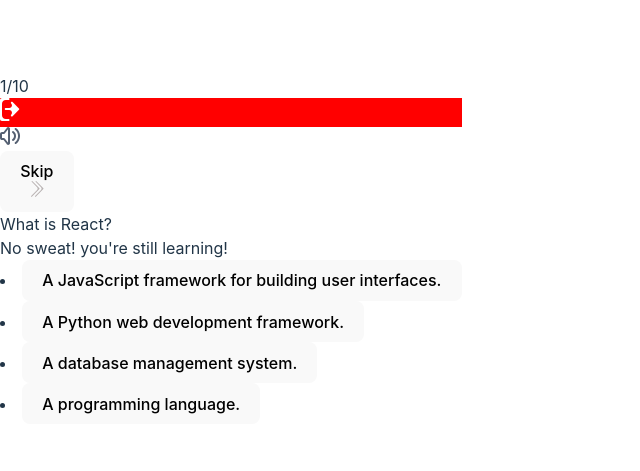
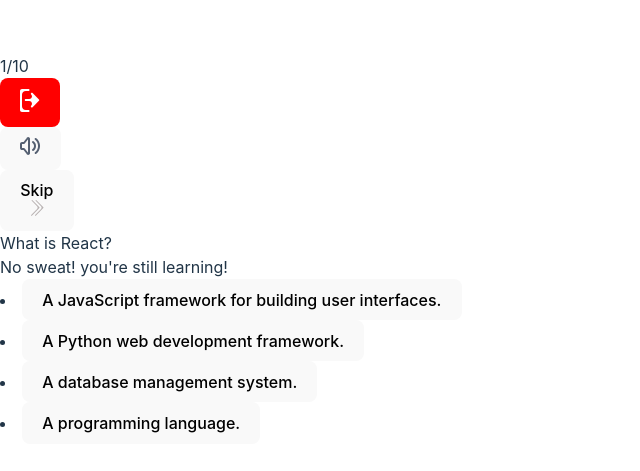
Before and after one commit to ilorez/QCM, a React (Vite) app: page /QCM in a window 1280 px wide. Shown: the part 151-622 px from the top of the page, without its empty margins (0-640 px from the left). Built offline with nearby package versions, Linux system fonts and the light colour scheme.

Commit message:
start styling

```diff
--- a/src/pages/mainQcm.css
+++ b/src/pages/mainQcm.css
@@ -1,3 +1,3 @@
-.quiteNutton {
+.quiteNuttonButton {
     background-color: red;
 }
--- a/src/pages/mainQcm.jsx
+++ b/src/pages/mainQcm.jsx
@@ -16,8 +16,8 @@
 
 function QcmActions() {
   const { getQuestion, setCorrectness, correctnessAnswers, incrementQuestionNum, questionNum } = useStore();
-  const playSound = (questionIndex, choiceIndex) => {
-    console.log("playing: " + questionIndex + " => " + choiceIndex)
+  const playSound = (questionIndex) => {
+    console.log("playing: " + questionIndex)
   }
   const volumeIcon = `<svg width="21" height="18" viewBox="0 0 21 18" fill="none" xmlns="http://www.w3.org/2000/svg">
   <path d="M13 5C13.621 5.46574 14.125 6.06966 14.4721 6.76394C14.8193 7.45821 15 8.22378 15 9C15 9.77623 14.8193 10.5418 14.4721 11.2361C14.125 11.9303 13.621 12.5343 13 13M15.7 2C16.744 2.84365 17.586 3.91013 18.1645 5.12132C18.7429 6.33252 19.0431 7.65776 19.0431 9C19.0431 10.3422 18.7429 11.6675 18.1645 12.8787C17.586 14.0899 16.744 15.1564 15.7 16M4 12H2C1.73478 12 1.48043 11.8946 1.29289 11.7071C1.10536 11.5196 1 11.2652 1 11V7C1 6.73479 1.10536 6.48043 1.29289 6.2929C1.48043 6.10536 1.73478 6 2 6H4L7.5 1.5C7.5874 1.33023 7.73265 1.19733 7.90949 1.1253C8.08633 1.05327 8.2831 1.04686 8.46425 1.10725C8.6454 1.16763 8.79898 1.29081 8.89723 1.45454C8.99549 1.61827 9.03194 1.81175 9 2V16C9.03194 16.1883 8.99549 16.3817 8.89723 16.5455C8.79898 16.7092 8.6454 16.8324 8.46425 16.8928C8.2831 16.9531 8.08633 16.9467 7.90949 16.8747C7.73265 16.8027 7.5874 16.6698 7.5 16.5L4 12Z" stroke="#545F71" stroke-width="2" stroke-linecap="round" stroke-linejoin="round"/>
@@ -28,7 +28,7 @@
   return (
 
     <div>
-      <div><div dangerouslySetInnerHTML={{ __html: volumeIcon }} /></div>
+      <div><button onClick={() => playSound(questionNum)}><div dangerouslySetInnerHTML={{ __html: volumeIcon }} /></button></div>
       <div><button onClick={() => {
         setCorrectness(questionNum, null);
         incrementQuestionNum();
@@ -37,6 +37,11 @@
 
   )
 }
+
+
+
+
+
 function QcmHeader() {
   const { questions, questionNum } = useStore();
   const quiteIcon = `<svg width="20" height="23" viewBox="0 0 20 23" fill="none" xmlns="http://www.w3.org/2000/svg">
@@ -45,7 +50,7 @@
   return (
     <div key='header'>
       {questionNum >= 0 && <div key='questionsProgresse'>{questionNum + 1}/{questions.length}</div>}
-      <div key='quiteNutton' className='quiteNutton'><Link to="/"><div dangerouslySetInnerHTML={{ __html: quiteIcon }} /></Link></div>
+      <div key='quiteNutton' className='quiteNutton'><Link to="/"><button className='quiteNuttonButton'><div dangerouslySetInnerHTML={{ __html: quiteIcon }} /></button></Link></div>
     </div>
   )
 }
```
Also changed, not shown: src/assets/circle.svg (added).
